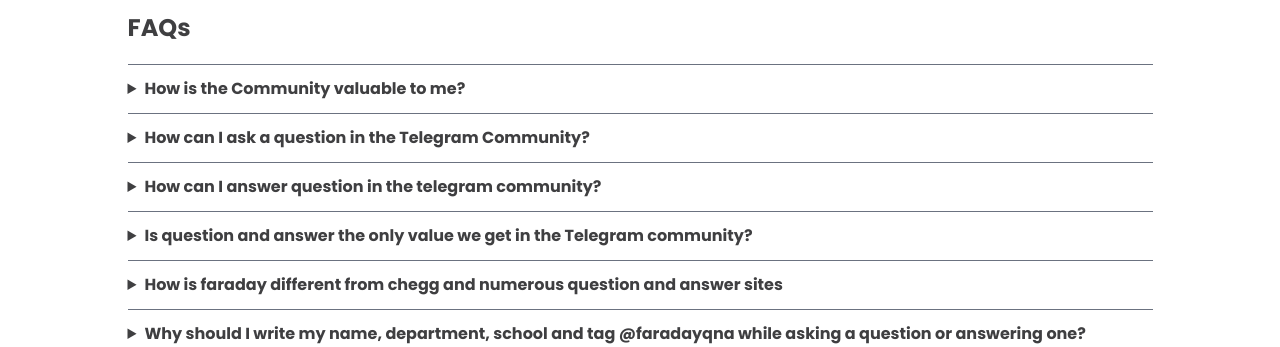
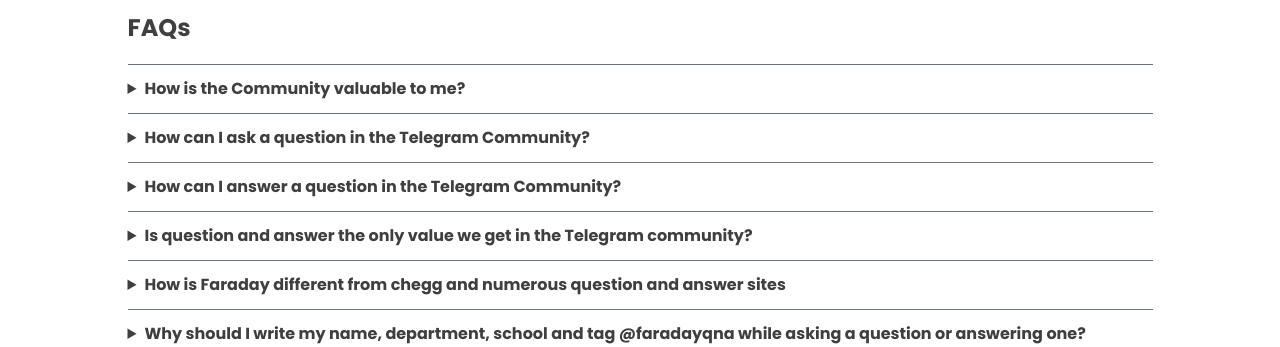
Before and after one commit to faradayafrica/Faraday-community, a React (Create React App) app: page / in a window 1280 px wide. Shown: the part 1132-1479 px from the top of the page. Built offline with nearby package versions, Linux system fonts and the light colour scheme.

Commit message:
Update: little changes again

```diff
--- a/src/components/Homepage/Faq.js
+++ b/src/components/Homepage/Faq.js
@@ -16,7 +16,7 @@
           ans2: "An admin will copy your details and question, give it a serial number and pin it in the group chat. The admin will also post it in our channel and in our twitter handle so it can get adequate engagement it deserves. Once you see an answer that appeals to you most pls comment on it.",
         },
         {
-          ques: "How can I answer question in the telegram community?",
+          ques: "How can I answer a question in the Telegram Community?",
           ans1: "Check for pinned messages, channel messages and twitter handle for questions to answer. Start with the serial number given to that question then state your name, dept and school and your answer. At the end tag @faradayqna. If you don't tag @faradayqna your answer might get buried in the group chat. On twitter you can just comment on that question.",
         },
         {
@@ -24,7 +24,7 @@
           ans1: "No, that's definitely not all the Community has to offer. Twice every month we will have virtual event using Twitter Spaces or Google Meet to discuss our experiences studying in African universities. In the Community, difficulties we face and possible hacks to get by will be discussed.",
         },
         {
-          ques: "How is faraday different from chegg and numerous question and answer sites",
+          ques: "How is Faraday different from chegg and numerous question and answer sites",
           ans1: "A. We are free for everyone that wants to join the community and also use our App when its ready",
           ans2: "B. We are breaking the barriers between campuses by connecting Students with each other to foster peer-learning and collaboration among scholars.",
         },
```
